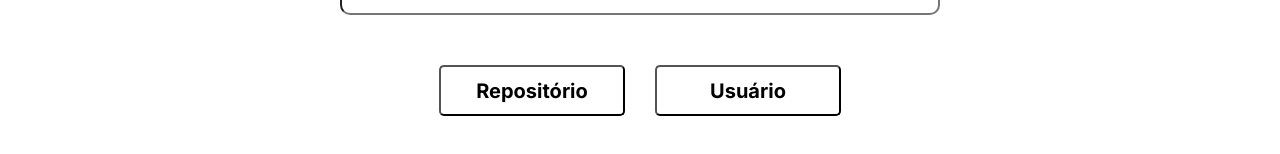
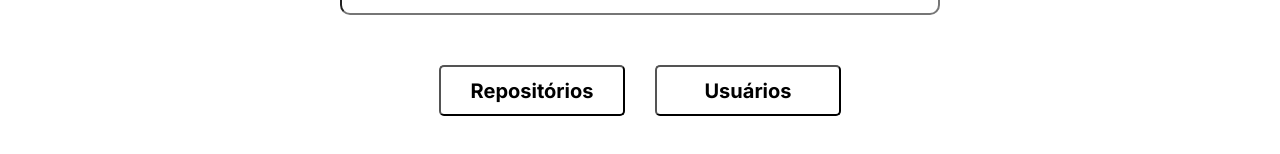
Before and after one commit to anacperdigao/desafio-github, a Vue app: page / in a window 1280 px wide. Shown: the part 388-542 px from the top of the page. Built offline with nearby package versions, Linux system fonts and the light colour scheme.

Commit message:
refactor: refactor Home component

```diff
--- a/src/views/Home.vue
+++ b/src/views/Home.vue
@@ -5,11 +5,9 @@
         <input class="input" type="text" placeholder="Buscar..." v-model="textoBusca" >
 
         <div class="buttons">
-            <button @click="handleRepositories" class="button">Repositório</button>
-            <button @click="handleUsers" class="button">Usuário</button>
+            <button @click="handleRepositories" class="button">Repositórios</button>
+            <button @click="handleUsers" class="button">Usuários</button>
         </div>
-
-
     </div>
 
     <Modal v-if="showModal" :showModal="showModal" @aoFecharModal="showModal = $event" />
@@ -20,8 +18,7 @@
 <script lang="ts">
 import { defineComponent } from 'vue';
 import Modal from '../components/Modal.vue'
-import axios from 'axios'
-
+import api from '../api/api'
 
 export default defineComponent({
     name: 'PageHome',
@@ -44,8 +41,8 @@ export default defineComponent({
     methods: {
 
         handleRepositories() {
-            axios
-            .get(`https://api.github.com/users/${this.textoBusca}/repos`)
+            api
+            .get(`/users/${this.textoBusca}/repos`)
             .then((response: any) => {
                 this.dadosRepositorio = response.data
                 this.$emit('aoRepoSelecionado', {
@@ -61,8 +58,8 @@ export default defineComponent({
         },
 
         handleUsers() {
-            axios
-            .get(`https://api.github.com/users/${this.textoBusca}`)
+            api
+            .get(`/users/${this.textoBusca}`)
             .then((response: any) => {
                 this.dadosUsuario = response.data
                 this.$emit('aoUsuarioSelecionado', {
@@ -80,7 +77,6 @@ export default defineComponent({
 
     }
 });
-
 
 </script>
 
```
